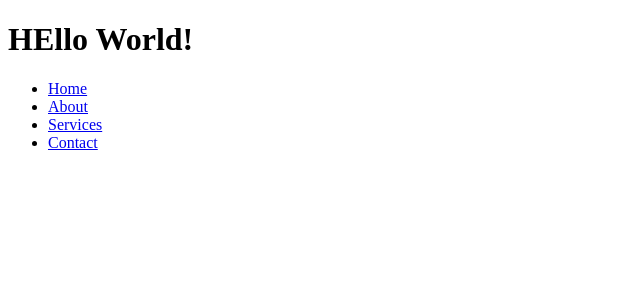
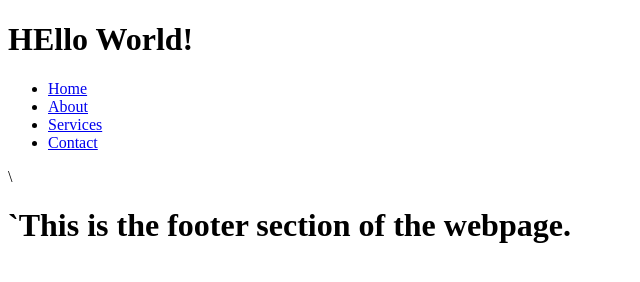
Before and after one commit to visnagariant2-lab/iant, a plain HTML site: page index.html in a window 1280 px wide. Shown: the whole page, without its empty margins (0-640 px from the left). Drawn offline with Linux system fonts and the light colour scheme.

Commit message:
add footer

```diff
--- a/index.html
+++ b/index.html
@@ -18,6 +18,11 @@
                 <li><a href="#">Contact</a></li>
             </ul>
         </nav>
+        <footer>\
+            <h1>
+                `This is the footer section of the webpage.
+            </h1>
+        </footer>
     </header>
 </body>
 </html>
```
